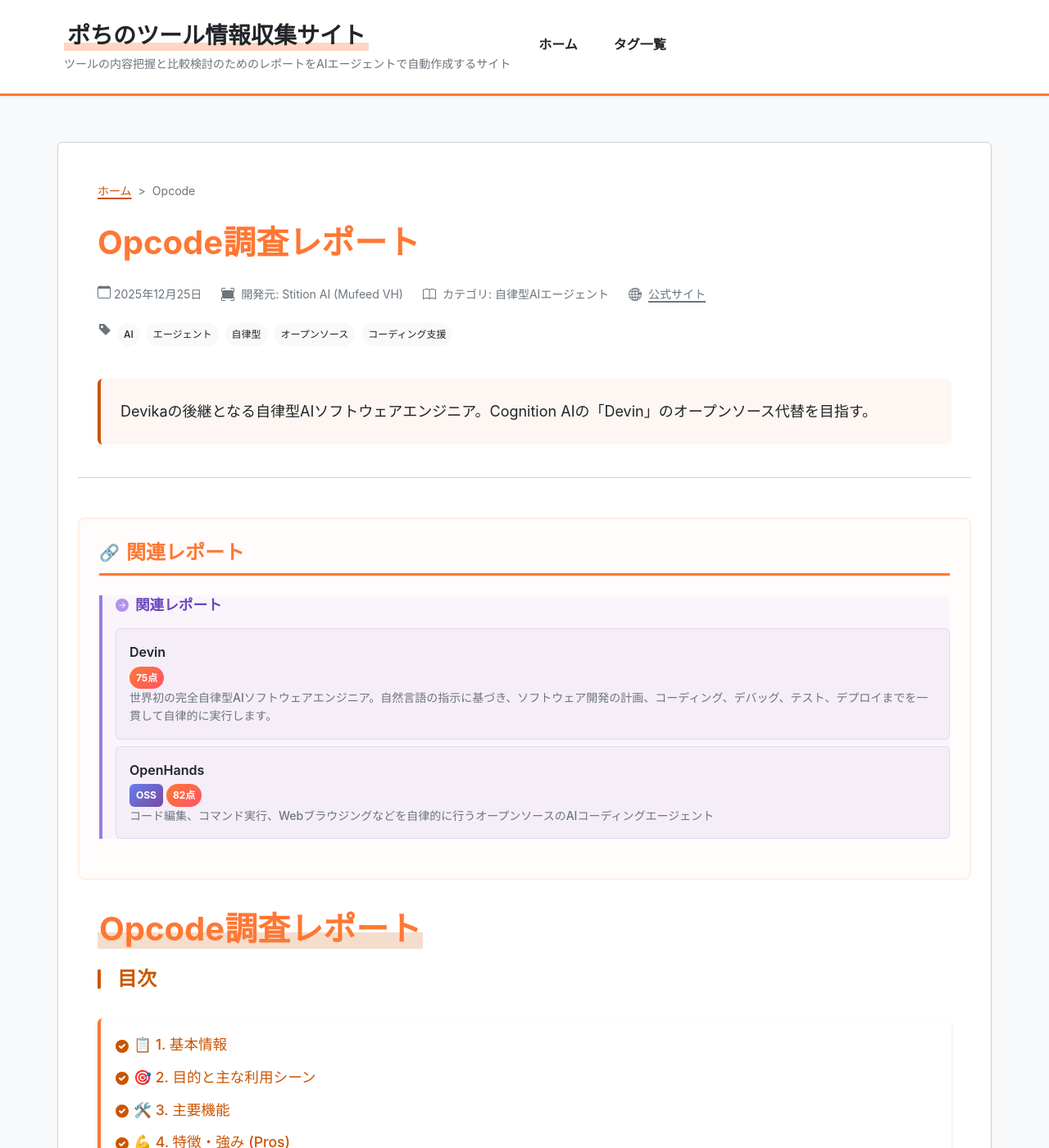
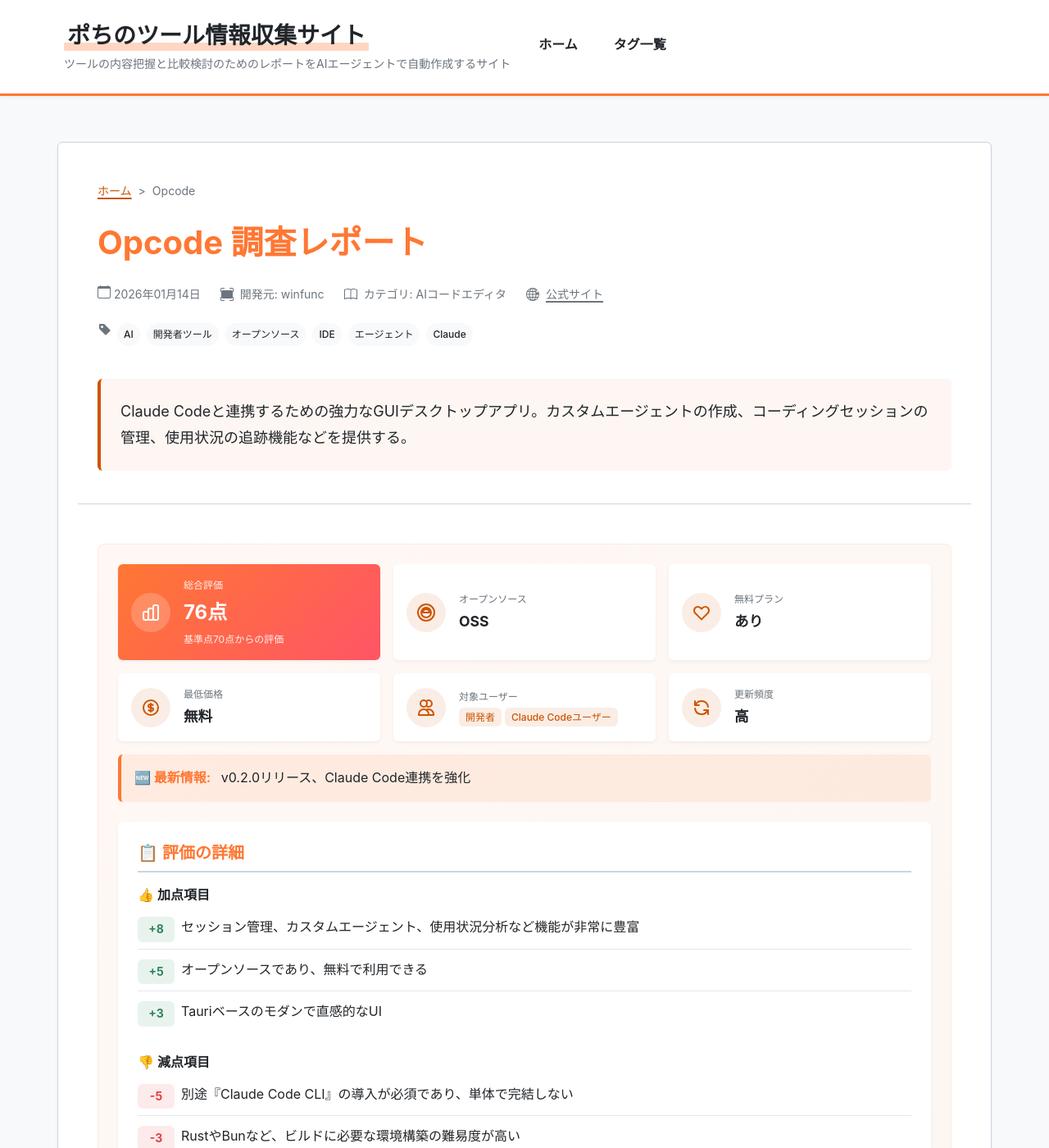
Before and after one commit to aegisfleet/tool-survey-report, a Jekyll site: the page built from _reports/opcode.md, in a window 1280 px wide and 1400 px high. Shown: the whole window at 82% size. Built offline with Jekyll 4.4.1, drawn with Linux system fonts in a browser that asks for light colours; some of the changed text lies outside the part shown.

Commit message:
feat(report): Opcodeレポートをテンプレートに基づき全面更新 (#444)
Opcode調査レポート(_reports/opcode.md)を最新情報に基づき、以下の通り更新しました。

- AGENTS.mdの指示に従い、レポートテンプレートに厳密に準拠する形で全セクションを再構成・追記。
- フロントマターに`quick_summary`、`evaluation`などの必須項目を追加。
- ツールが「自律型AIエージェント」から「Claude Code連携GUIアプリ」に変化した実態を反映。
- `task-organizing-category-tags.md`に従い、カテゴリ・タグ・関連ツールを見直し。
- 関連レポート(Devin, Cursor, OpenHands)との双方向リンクを確保。

Co-authored-by: google-labs-jules[bot] <161369871+google-labs-jules[bot]@users.noreply.github.com>

```diff
--- a/_reports/opcode.md
+++ b/_reports/opcode.md
@@ -1,27 +1,64 @@
 ---
-title: "Opcode調査レポート"
+# === フロントマター ===
+# 【必須項目】
+title: "Opcode 調査レポート"
 tool_name: "Opcode"
-category: "自律型AIエージェント"
-developer: "Stition AI (Mufeed VH)"
+tool_reading: "オペコード"
+category: "AIコードエディタ"
+developer: "winfunc"
 official_site: "https://opcode.sh/"
-links:
-  old_github: "https://github.com/stitionai/devika"
-  github: "https://github.com/winfunc/opcode"
 date: "2025-12-25"
-last_updated: "2025-12-25"
+last_updated: "2026-01-14"
 tags:
   - "AI"
+  - "開発者ツール"
+  - "オープンソース"
+  - "IDE"
   - "エージェント"
-  - "自律型"
-  - "オープンソース"
-  - "コーディング支援"
-description: "Devikaの後継となる自律型AIソフトウェアエンジニア。Cognition AIの「Devin」のオープンソース代替を目指す。"
+  - "Claude"
+description: "Claude Codeと連携するための強力なGUIデスクトップアプリ。カスタムエージェントの作成、コーディングセッションの管理、使用状況の追跡機能などを提供する。"
+
+# 【クイックサマリー】ホーム画面のカード表示用
+quick_summary:
+  has_free_plan: true
+  is_oss: true
+  starting_price: "無料"
+  target_users:
+    - "開発者"
+    - "Claude Codeユーザー"
+  latest_highlight: "v0.2.0リリース、Claude Code連携を強化"
+  update_frequency: "高"
+
+# 【ツール評価】100点満点、基準点70点からの加減算方式
+evaluation:
+  score: 76
+  base_score: 70
+  plus_points:
+    - point: 8
+      reason: "セッション管理、カスタムエージェント、使用状況分析など機能が非常に豊富"
+    - point: 5
+      reason: "オープンソースであり、無料で利用できる"
+    - point: 3
+      reason: "Tauriベースのモダンで直感的なUI"
+  minus_points:
+    - point: -5
+      reason: "別途『Claude Code CLI』の導入が必須であり、単体で完結しない"
+    - point: -3
+      reason: "RustやBunなど、ビルドに必要な環境構築の難易度が高い"
+    - point: -2
+      reason: "ドキュメントがREADMEに限られており、詳細情報が不足している"
+  summary: "Claude Codeとの連携に特化した高機能OSSだが、利用には別途CLIの導入が必要。"
+
+# 【任意項目】該当するもののみ記載
+links:
+  github: "https://github.com/winfunc/opcode"
 relationships:
   parent: ""
   children: []
   related_tools:
     - "Devin"
     - "OpenHands"
+    - "Cursor"
 ---
 
 # **Opcode調査レポート**
@@ -29,13 +66,12 @@ relationships:
 ## **1. 基本情報**
 
 * **ツール名**: Opcode
-* **開発元**: Stition AI (Mufeed VH)
+* **開発元**: winfunc
 * **公式サイト**: [https://opcode.sh/](https://opcode.sh/)
 * **関連リンク**:
-  * GitHub: [https://github.com/stitionai/devika](https://github.com/stitionai/devika) (旧Devika)
   * GitHub: [https://github.com/winfunc/opcode](https://github.com/winfunc/opcode)
-* **カテゴリ**: 自律型AIエージェント
-* **概要**: Opcodeは、Devikaの後継として開発されている自律型AIソフトウェアエンジニアです。高レベルの人間の指示を理解し、計画、調査、コーディングを行って目標を達成します。Cognition AIの「Devin」のオープンソース代替を目指したDevikaのコンセプトを引き継ぎつつ、さらなる機能強化と安定性の向上を目指しています。
+* **カテゴリ**: AIコードエディタ
+* **概要**: Opcodeは、Anthropic社の「Claude Code」と連携して動作する、オープンソースの強力なGUIデスクトップアプリケーションです。コーディングセッションの管理、カスタムAIエージェントの作成、API使用状況の追跡など、AIを活用した開発をより直感的かつ生産的に行うための豊富な機能を提供します。
 
 ## **2. 目的と主な利用シーン**
 
```
Also changed, not shown: _reports/cursor.md (+1 -0 lines), _reports/devin.md (+1 -0 lines), _reports/openhands.md (+1 -1 lines).
